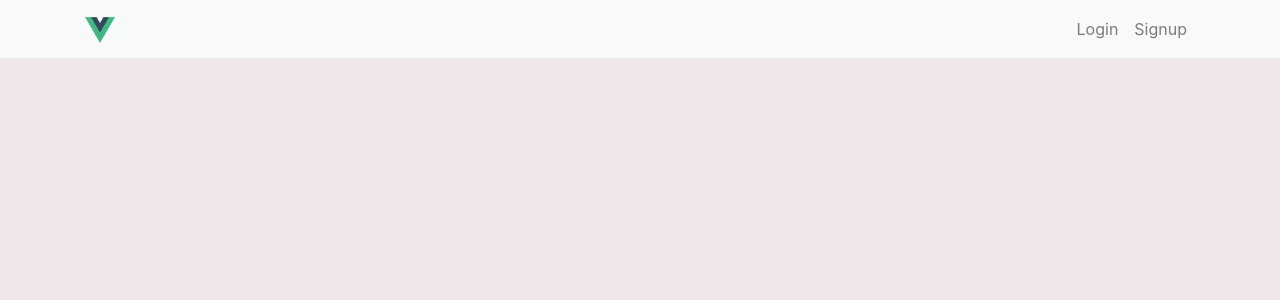
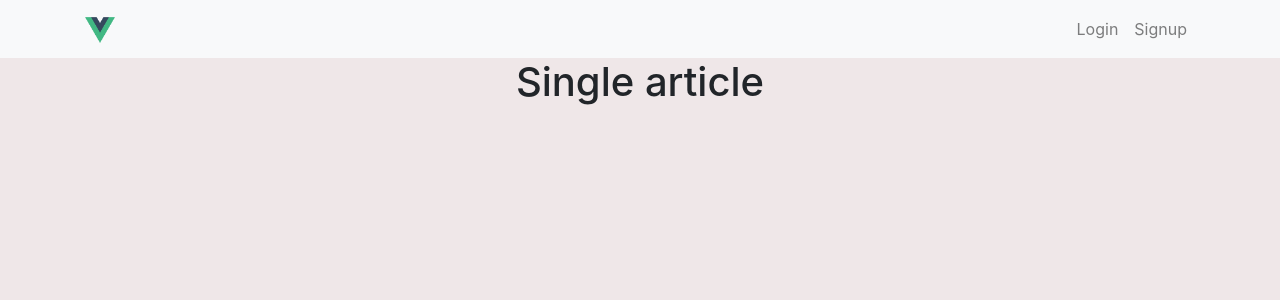
Before and after one commit to sudipsingh04/cummunity-blog, a Vue app: page /article/1 in a window 1280 px wide. Shown: the top 300 px of the page. Built offline with nearby package versions, Linux system fonts and the light colour scheme; no server answers; what vuejs-noty would draw is missing.

Commit message:
fetch single article

```diff
--- a/src/components/Article.vue
+++ b/src/components/Article.vue
@@ -3,7 +3,7 @@
         <div class="card-header font-weight-bold">{{ article.title}}</div>
         <div class="card-body">
             <div class="my-3" v-html="article.content.substring(0, 200)"></div>
-            <button class="btn btn-primary">Read more</button>
+            <router-link :to="`/article/${article.id}`" class="btn btn-primary">Read more</router-link>
         </div>
     </div>
 </template>
--- /dev/null
+++ b/src/views/Article.vue
@@ -0,0 +1,25 @@
+<template>
+    <h1 class="text-center">
+        Single article
+    </h1>
+</template>
+
+<script>
+import Axios from 'axios'
+import config from '@/config'
+
+export default {
+    mounted() {
+        this.getArticle()
+    },
+
+    methods: {
+        getArticle(){
+            Axios.get(`${config.apiUrl}/article/${this.$route.params.id}`).then(response => {
+                console.log(response);
+
+            })
+        }
+    }
+}
+</script>
```
Also changed, not shown: src/router.js (+5 -2 lines).
